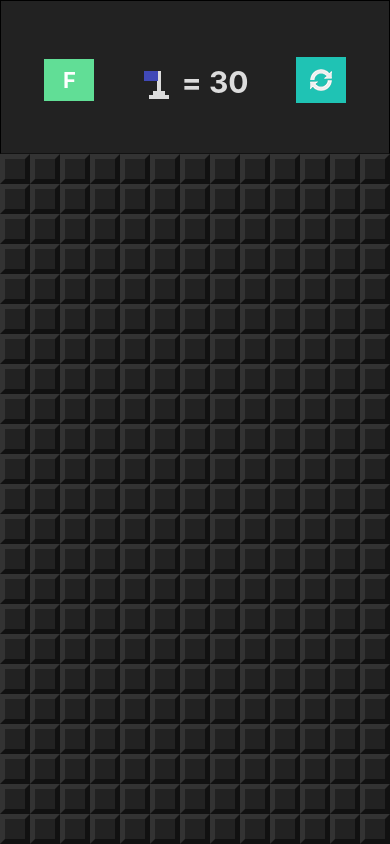
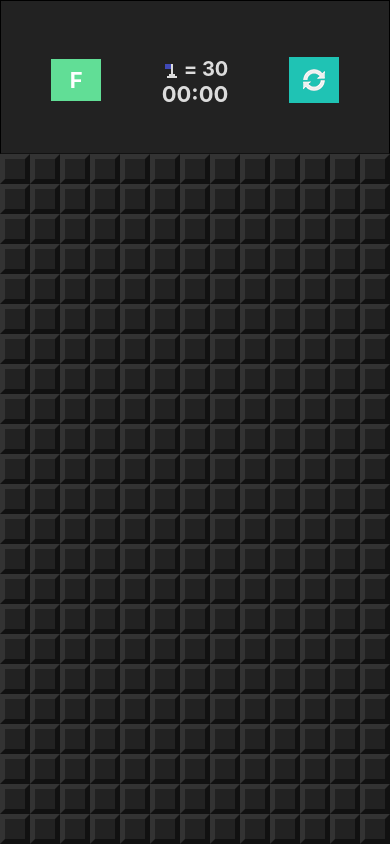
Before and after one commit to jvvolkart/mines, a React Native app: screen / in a window 390 px wide. Built offline with nearby package versions, Linux system fonts and the light colour scheme.

Commit message:
Adicionado timer ao jogo

```diff
--- a/App.js
+++ b/App.js
@@ -21,6 +21,7 @@ export default class App extends Component {
 
   constructor(props) {
     super(props)
+
     this.state = this.createState()
   }
 
@@ -40,16 +41,31 @@ export default class App extends Component {
       showLevelSelection: false,
       showWon: false,
       showLost: false,
+
+      timerIsOn: false,
+      timer: null,
+      minutes: '00',
+      seconds: '00',
     }
+  }
+
+  componentWillUnmount() {
+    clearInterval(this.state.timer);
   }
 
   onOpenField = (row, column) => {
     const board = cloneBoard(this.state.board)
     openField(board, row, column)
+
+    if (!this.state.timerIsOn) {
+      this.startTimer()
+    }
+
     const lost = hadExplosion(board)
     const won = wonGame(board)
 
     if (lost) {
+      this.stopTimer()
       lostGame(board, params.getRowsAmount(), params.getColumnsAmount())
       this.setState({ showLost: true })
     }
@@ -67,12 +83,15 @@ export default class App extends Component {
       invertFlag(board, row, column, this.minesAmount())
     }
 
+    if (!this.state.timerIsOn) {
+      this.startTimer()
+    }
+
     const won = wonGame(board)
 
     if (won) {
       this.setState({ showWon: true })
     }
-
 
     this.setState({ board, won })
   }
@@ -82,14 +101,46 @@ export default class App extends Component {
     this.setState(this.createState())
   }
 
+  start() {
+    let timer = setInterval(() => {
+      var num = (Number(this.state.seconds) + 1).toString(),
+        count = this.state.minutes;
+
+      if (Number(this.state.seconds) == 59) {
+        count = (Number(this.state.minutes) + 1).toString();
+        num = '00';
+      }
+
+      this.setState({
+        minutes: count.length == 1 ? '0' + count : count,
+        seconds: num.length == 1 ? '0' + num : num
+      });
+    }, 1000);
+    this.setState({ timer });
+  }
+
+  startTimer() {
+    this.setState({ timerIsOn: true })
+    this.start();
+  }
+
+  stopTimer() {
+    console.log('stop timer')
+    clearInterval(this.state.timer);
+  }
+
   render() {
     return (
       <View style={styles.container}>
         <YouWon isVisible={this.state.showWon}
-          onCancel={() => this.setState({ showWon: false })} />
+          onCancel={() => this.setState({ showWon: false })}
+          minutes={this.state.minutes}
+          seconds={this.state.seconds} />
 
         <YouLost isVisible={this.state.showLost}
-          onCancel={() => this.setState({ showLost: false })} />
+          onCancel={() => this.setState({ showLost: false })}
+          minutes={this.state.minutes}
+          seconds={this.state.seconds} />
 
         <LevelSelection isVisible={this.state.showLevelSelection}
           onLevelSelected={this.onLevelSelected}
@@ -98,7 +149,10 @@ export default class App extends Component {
         <Header flagsLeft={this.minesAmount() - flagsUsed(this.state.board)}
           onNewGame={() => this.setState(this.createState())}
           onButtonPress={() => this.setState({ showLevelSelection: true })}
-          difficultLevel={params.difficultLevel} />
+          difficultLevel={params.difficultLevel}
+          minutes={this.state.minutes}
+          seconds={this.state.seconds}
+        />
 
         <View style={styles.board}>
           <MineField board={this.state.board}
--- a/src/components/Header.js
+++ b/src/components/Header.js
@@ -1,5 +1,5 @@
 import React from 'react'
-import { View, StyleSheet, Text, TouchableOpacity, TouchableWithoutFeedback, Image } from 'react-native'
+import { View, StyleSheet, Text, TouchableOpacity, Image } from 'react-native'
 import Flag from './Flag'
 import ButtonLevelSelection from './ButtonLevelSelection';
 
@@ -9,16 +9,20 @@ export default props => {
             <TouchableOpacity onPress={props.onButtonPress}>
                 <ButtonLevelSelection difficultLevel={props.difficultLevel} />
             </TouchableOpacity>
-
-            <View style={styles.flagContainer}>
-                <View style={styles.flagButton}>
-                    <Flag bigger />
+            <View style={styles.middleContainer}>
+                <View style={styles.flagContainer}>
+                    <View style={styles.flagButton}>
+                        <Flag />
+                    </View>
+                    <Text style={styles.flagsLeft}>= {props.flagsLeft}</Text>
                 </View>
-                <Text style={styles.flagsLeft}>= {props.flagsLeft}</Text>
+                <View>
+                    <Text style={styles.timerText}>{`${props.minutes}:${props.seconds}`}</Text>
+                </View>
             </View>
 
             <TouchableOpacity style={styles.button} onPress={props.onNewGame}>
-                <Image source={require('../assets/imgs/reload.png')}/>
+                <Image source={require('../assets/imgs/reload.png')} />
             </TouchableOpacity>
         </View>
     )
@@ -36,15 +40,24 @@ const styles = StyleSheet.create({
         borderBottomColor: '#121212',
         borderWidth: 1,
     },
+    middleContainer: {
+        alignItems: 'center',
+        justifyContent: 'center',
+    },
+    timerText: {
+        color: '#DCDCDC',
+        fontSize: 22,
+        fontWeight: 'bold',
+    },
     flagContainer: {
         flexDirection: 'row',
     },
     flagButton: {
         marginTop: 10,
-        minWidth: 20,
+        minWidth: 2,
     },
     flagsLeft: {
-        fontSize: 30,
+        fontSize: 20,
         fontWeight: 'bold',
         paddingTop: 5,
         marginLeft: 20,
--- a/src/screens/YouLost.js
+++ b/src/screens/YouLost.js
@@ -1,12 +1,11 @@
-import React, { Component } from 'react'
+import React from 'react'
 import { View, StyleSheet, Text, TouchableOpacity, Modal } from 'react-native'
 
-export default class YouLost extends Component {
-    render() {
+export default props => {
     return (
         <Modal
-                onRequestClose={this.props.onCancel}
-                visible={this.props.isVisible}
+            onRequestClose={props.onCancel}
+            visible={props.isVisible}
             animationType='slide'
             transparent={true}>
 
@@ -14,16 +13,16 @@ export default class YouLost extends Component {
                 <View style={styles.container}>
                     <Text style={styles.title}>Você Perdeu!</Text>
                     <Text style={styles.smile}>:(</Text>
+                    <Text style={styles.time}>{`Tempo: ${props.minutes}:${props.seconds}`}</Text>
                     <TouchableOpacity
                         style={styles.button}
-                            onPress={this.props.onCancel}>
+                        onPress={props.onCancel}>
                         <Text style={styles.buttonLabel}>OK</Text>
                     </TouchableOpacity>
                 </View>
             </View>
         </Modal>
     )
-    }
 }
 
 const styles = StyleSheet.create({
@@ -47,7 +46,7 @@ const styles = StyleSheet.create({
     smile: {
         fontSize: 60,
         fontWeight: 'bold',
-        transform: [{rotate: '90deg'}],
+        transform: [{ rotate: '90deg' }],
         marginLeft: 15,
         color: '#DCDCDC',
     },
@@ -62,5 +61,10 @@ const styles = StyleSheet.create({
         fontSize: 20,
         color: '#EEE',
         fontWeight: 'bold',
+    },
+    time: {
+        color: '#DCDCDC',
+        fontSize: 22,
+        fontWeight: 'bold',
     }
 })
--- a/src/screens/YouWon.js
+++ b/src/screens/YouWon.js
@@ -1,12 +1,11 @@
-import React, { Component } from 'react'
+import React from 'react'
 import { View, StyleSheet, Text, TouchableOpacity, Modal } from 'react-native'
 
-export default class YouWon extends Component {
-    render() {
+export default props => {
     return (
         <Modal
-                onRequestClose={this.props.onCancel}
-                visible={this.props.isVisible}
+            onRequestClose={props.onCancel}
+            visible={props.isVisible}
             animationType='slide'
             transparent={true}>
 
@@ -14,16 +13,16 @@ export default class YouWon extends Component {
                 <View style={styles.container}>
                     <Text style={styles.title}>Você Venceu!</Text>
                     <Text style={styles.smile}>:)</Text>
+                    <Text style={styles.time}>{`Tempo: ${props.minutes}:${props.seconds}`}</Text>
                     <TouchableOpacity
                         style={styles.button}
-                            onPress={this.props.onCancel}>
+                        onPress={props.onCancel}>
                         <Text style={styles.buttonLabel}>OK</Text>
                     </TouchableOpacity>
                 </View>
             </View>
         </Modal>
     )
-    }
 }
 
 const styles = StyleSheet.create({
@@ -47,7 +46,7 @@ const styles = StyleSheet.create({
     smile: {
         fontSize: 60,
         fontWeight: 'bold',
-        transform: [{rotate: '90deg'}],
+        transform: [{ rotate: '90deg' }],
         marginLeft: 15,
         color: '#DCDCDC',
     },
@@ -62,5 +61,10 @@ const styles = StyleSheet.create({
         fontSize: 20,
         color: '#EEE',
         fontWeight: 'bold',
+    },
+    time: {
+        color: '#DCDCDC',
+        fontSize: 22,
+        fontWeight: 'bold',
     }
 })
```
Lines whose indentation alone changed are shown as unchanged.
